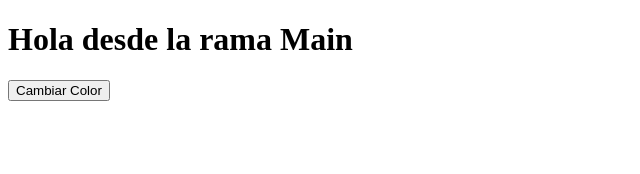
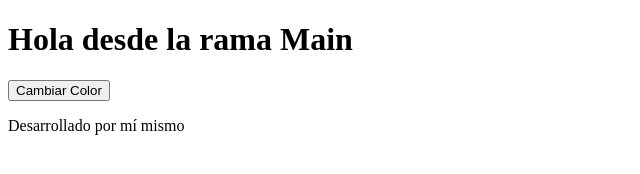
Before and after one commit to vicmaryg/prueba-git, a plain HTML site: page index.html in a window 1280 px wide. Shown: the whole page, without its empty margins (0-640 px from the left). Drawn offline with Linux system fonts and the light colour scheme.

Commit message:
Feat: Agregar footer con creditos

```diff
--- a/index.html
+++ b/index.html
@@ -9,4 +9,5 @@
   <button id="btn">Cambiar Color</button>
   <script src="app.js"></script>
 </body>
+<p>Desarrollado por mí mismo</p>
 </html>
```
